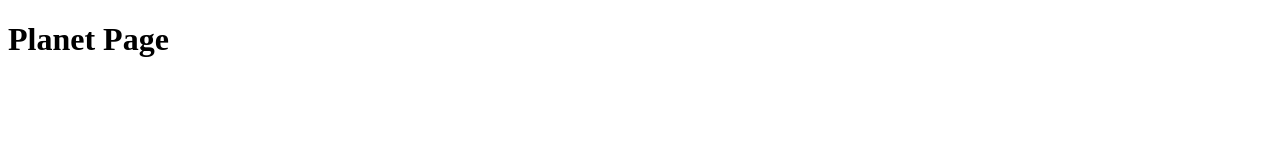
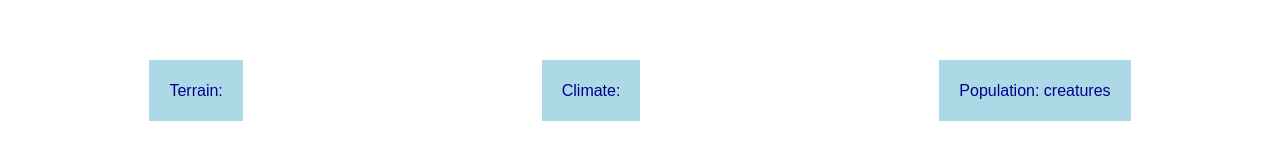
Before and after one commit to vuuduu/star_war_project, a plain HTML site: page planet.html in a window 1280 px wide. Drawn offline with Linux system fonts and the light colour scheme; no server answers.

```diff
--- a/planet.html
+++ b/planet.html
@@ -5,9 +5,15 @@
     <meta name="viewport" content="width=device-width, initial-scale=1.0">
     <title>Planet Page</title>
 
+    <link rel="stylesheet" href="site.css">
     <script src="planet.js" defer></script>
 </head>
 <body>
-    <h1> Planet Page </h1>
+    <h1 id="name"></h1>
+    <section id="generalInfo">
+        <p>Terrain: <span id="terrain"></span></p>
+        <p>Climate: <span id="climate"></span></p>
+        <p>Population: <span id="population"></span> creatures</p>
+    </section>
 </body>
 </html>
--- a/planet.js
+++ b/planet.js
@@ -0,0 +1,43 @@
+const baseUrl = `https://swapi2.azurewebsites.net/api`;
+let terrainSpan;
+let climateSpan;
+let populationSpan;
+let planetNameH1;
+
+addEventListener("DOMContentLoaded", () => {
+    terrainSpan = document.querySelector("span#terrain");
+    climateSpan = document.querySelector("span#climate");
+    populationSpan = document.querySelector("span#population");
+    planetNameH1 = document.querySelector("h1#name");
+
+    const sp = new URLSearchParams(window.location.search);
+    const id = sp.get('id');
+    getPlanet(id);
+
+});
+
+async function getPlanet(planetId) {
+    var planetObj;
+    try {
+        planetObj = await fetchPlanet(planetId);
+    }
+    catch (ex) {
+        console.error(`Error loading planet ${planetId}`, ex.message);
+    }
+
+    renderPlanet(planetObj);
+}
+
+async function fetchPlanet(planetid) {
+    let planetUrl = `${baseUrl}/planets/${planetid}`;
+    return await fetch(planetUrl).then(res => res.json());
+};
+
+const renderPlanet = planetObj => {
+    document.title = `SWAPI - ${planetObj?.name}`;  // Just to make the browser tab say their name
+
+    planetNameH1.textContent = planetObj?.name;
+    terrainSpan.textContent = planetObj?.terrain;
+    climateSpan.textContent = planetObj?.climate;
+    populationSpan.textContent = planetObj?.population;
+}
```
Also changed, not shown: character.html (+0 -1 lines).
